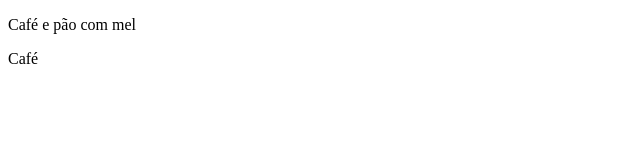
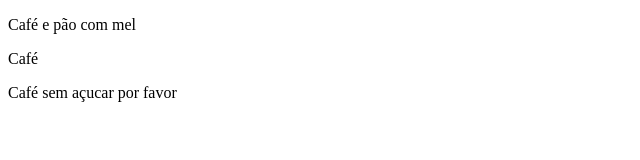
Before and after one commit to Ariel7Z/Ariel-FernandaSA, a plain HTML site: page index.html in a window 1280 px wide. Shown: the whole page, without its empty margins (0-640 px from the left). Drawn offline with Linux system fonts and the light colour scheme.

Commit message:
sugar haters

```diff
--- a/index.html
+++ b/index.html
@@ -7,5 +7,6 @@
 	<body>
 		<p> Café e pão com mel</p>
 		<p> Café</p>
+		<p> Café sem açucar por favor</p>
 	</body>
 </html>
```
